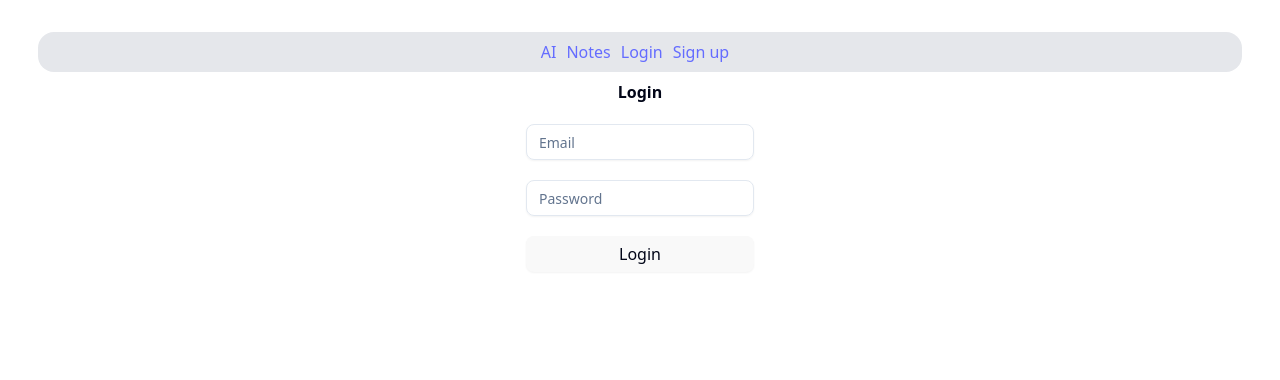
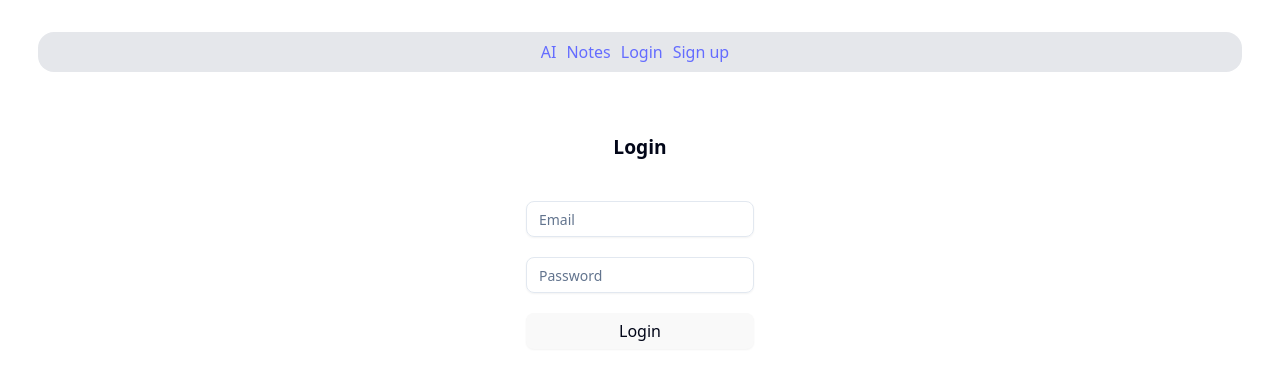
Before and after one commit to NenoPr/AI_Study_Buddy, a React (Vite) app in the folder client/: page /login in a window 1280 px wide. Shown: the top 380 px of the page. Built offline with nearby package versions, Linux system fonts and the light colour scheme; no server answers.

Commit message:
Changed how some options are rendered in tiptap editor. added some css for the editor.

```diff
--- a/client/src/components/Notes/RenderNote.jsx
+++ b/client/src/components/Notes/RenderNote.jsx
@@ -294,13 +294,13 @@ export default function RenderNote({ title, setTitle, content, setContent }) {
         >
           Code Block
         </button>
-        {/* <button
+        <button
           onClick={() => {
             editorContent.chain().focus().toggleBlockquote().run();
           }}
         >
           Blockquote
-        </button> */}
+        </button>
         <button
           onClick={() => {
             editorContent.chain().focus().setHorizontalRule().run();
@@ -324,6 +324,8 @@ export default function RenderNote({ title, setTitle, content, setContent }) {
           Clear Nodes
         </button>
         {/* Links */}
+        {editorContent && (
+          <>
             <button
               onClick={() => {
                 if (!editorContent) return;
@@ -344,7 +346,6 @@ export default function RenderNote({ title, setTitle, content, setContent }) {
               Remove Link
             </button>
 
-        {/* Images */}
             <button
               onClick={() => {
                 if (!editorContent) return;
@@ -357,7 +358,6 @@ export default function RenderNote({ title, setTitle, content, setContent }) {
               Image
             </button>
 
-        {/* Video */}
             <button
               onClick={() => {
                 if (!editorContent) return;
@@ -379,6 +379,8 @@ export default function RenderNote({ title, setTitle, content, setContent }) {
             >
               Video
             </button>
+          </>
+        )}
 
         {/* History */}
         <button
--- a/client/src/css/notes.css
+++ b/client/src/css/notes.css
@@ -457,7 +457,7 @@ p:has(.ProseMirror-trailingBreak) {
 
 table {
   border-collapse: collapse;
-  width: 100%;
+  width: fit-content;
   margin-bottom: 20px;
 }
 
@@ -471,7 +471,8 @@ th {
 }
 
 td > p {
-  border: 1px solid #ccc; padding: 10px;
+  border: 1px solid #ccc;
+  padding: 10px;
 }
 
 a:hover {
@@ -481,3 +482,46 @@ a:hover {
 .tiptap > p:last-child {
   margin-bottom: 2rem;
 }
+
+/* Heading styles */
+h1,
+h2,
+h3,
+h4,
+h5,
+h6 {
+  line-height: 1.1;
+  margin-top: 2.5rem;
+  text-wrap: pretty;
+}
+
+h1,
+h2 {
+  margin-top: 3.5rem;
+  margin-bottom: 1.5rem;
+}
+
+h1 {
+  font-size: 1.4rem;
+}
+
+h2 {
+  font-size: 1.2rem;
+}
+
+h3 {
+  font-size: 1.1rem;
+}
+
+h4,
+h5,
+h6 {
+  font-size: 1rem;
+}
+
+
+blockquote {
+  border-left: 3px solid gray;
+  margin: 1.5rem 0;
+  padding-left: 1rem;
+}
```
Lines whose indentation alone changed are shown as unchanged.
